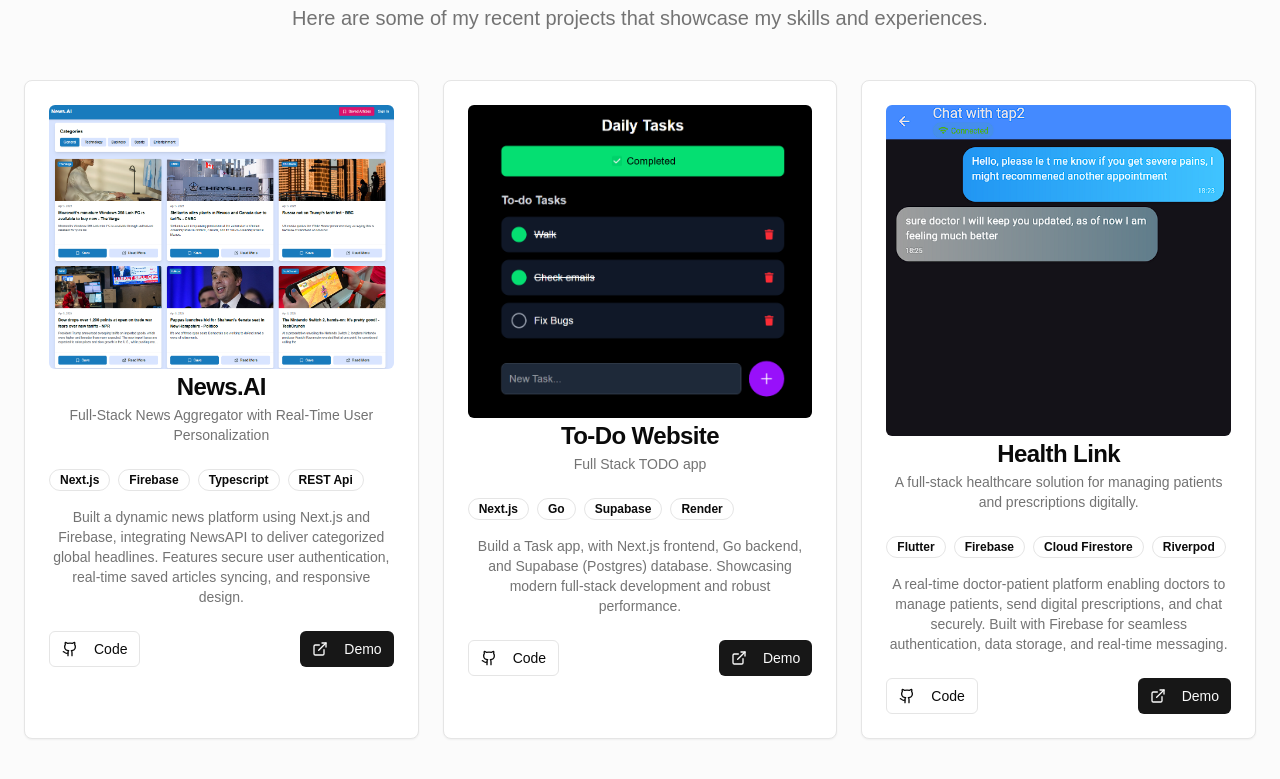
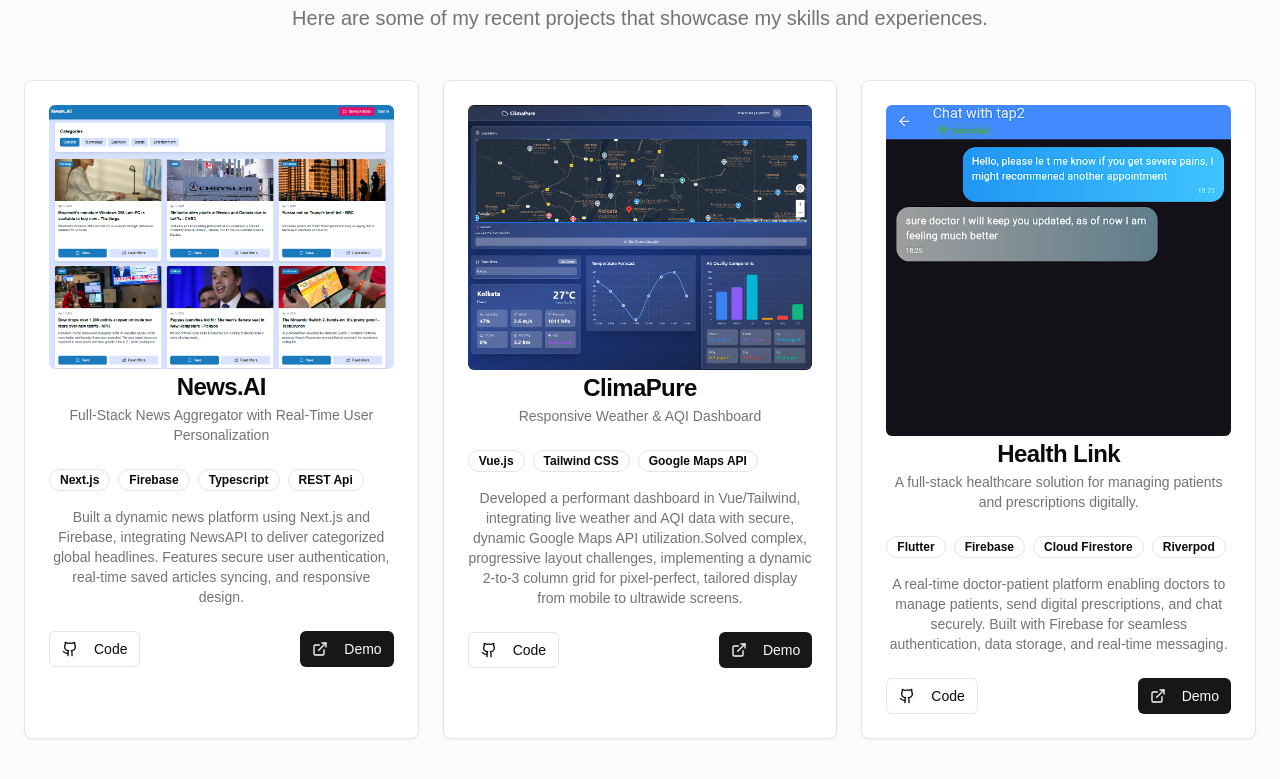
Before and after one commit to Ajay2903/portfolio_website, a Next.js app: page / in a window 1280 px wide. Shown: the part 2862-3641 px from the top of the page. Built offline with nearby package versions, Linux system fonts and the light colour scheme.

Commit message:
Added ClimaPure Porject

```diff
--- a/app/page.tsx
+++ b/app/page.tsx
@@ -375,34 +375,34 @@ export default function Portfolio() {
                 <Card>
                   <CardHeader>
                     <Image
-                      src="/todo.png?height=200&width=400"
+                      src="/climapure.png?height=200&width=400"
                       alt="Project 2"
                       width={400}
                       height={200}
                       className="rounded-md object-cover"
                     />
-                    <CardTitle className="mt-4">To-Do Website</CardTitle>
-                    <CardDescription>Full Stack TODO app </CardDescription>
+                    <CardTitle className="mt-4">ClimaPure</CardTitle>
+                    <CardDescription>Responsive Weather & AQI Dashboard </CardDescription>
                   </CardHeader>
                   <CardContent>
                     <div className="flex flex-wrap gap-2 mb-4">
-                      <Badge variant="outline">Next.js</Badge>
-                      <Badge variant="outline">Go</Badge>
-                      <Badge variant="outline">Supabase</Badge>
-                      <Badge variant="outline">Render</Badge>
+                      <Badge variant="outline">Vue.js</Badge>
+                      <Badge variant="outline">Tailwind CSS</Badge>
+                      <Badge variant="outline">Google Maps API</Badge>
+
                     </div>
                     <p className="text-sm text-muted-foreground">
-                    Build a Task app, with Next.js frontend, Go backend, and Supabase (Postgres) database. Showcasing modern full-stack development and robust performance.
+                   Developed a performant dashboard in Vue/Tailwind, integrating live weather and AQI data with secure, dynamic Google Maps API utilization.Solved complex, progressive layout challenges, implementing a dynamic 2-to-3 column grid for pixel-perfect, tailored display from mobile to ultrawide screens.
                     </p>
                   </CardContent>
                   <CardFooter className="flex justify-between">
-                    <Link href="https://github.com/Ajay2903/my-todo-backend" target="_blank" rel="noreferrer">
+                    <Link href="https://github.com/Ajay2903/MapQI" target="_blank" rel="noreferrer">
                       <Button variant="outline" size="sm">
                         <Github className="mr-2 h-4 w-4" />
                         Code
                       </Button>
                     </Link>
-                    <Link href="https://my-todo-frontend-2e71vyhya-ajay-tibrewals-projects.vercel.app/" target="_blank" rel="noreferrer">
+                    <Link href="https://map-qi.vercel.app/" target="_blank" rel="noreferrer">
                       <Button size="sm">
                         <ExternalLink className="mr-2 h-4 w-4" />
                         Demo
```
Also changed, not shown: public/climapure.png (added).
